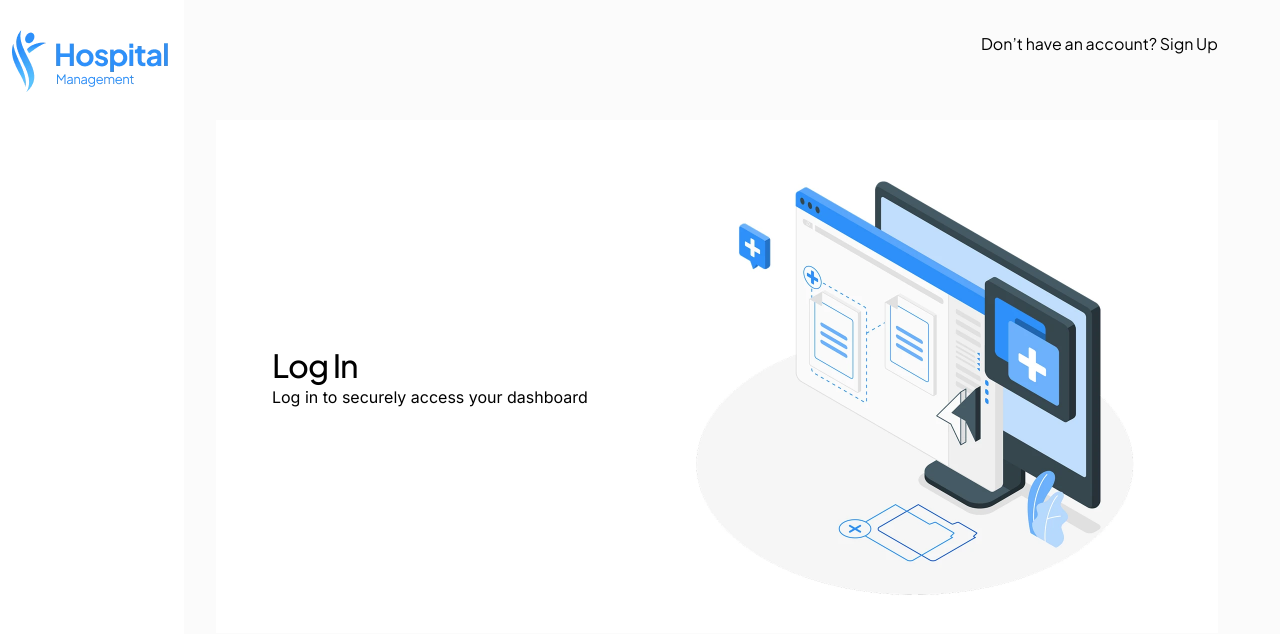
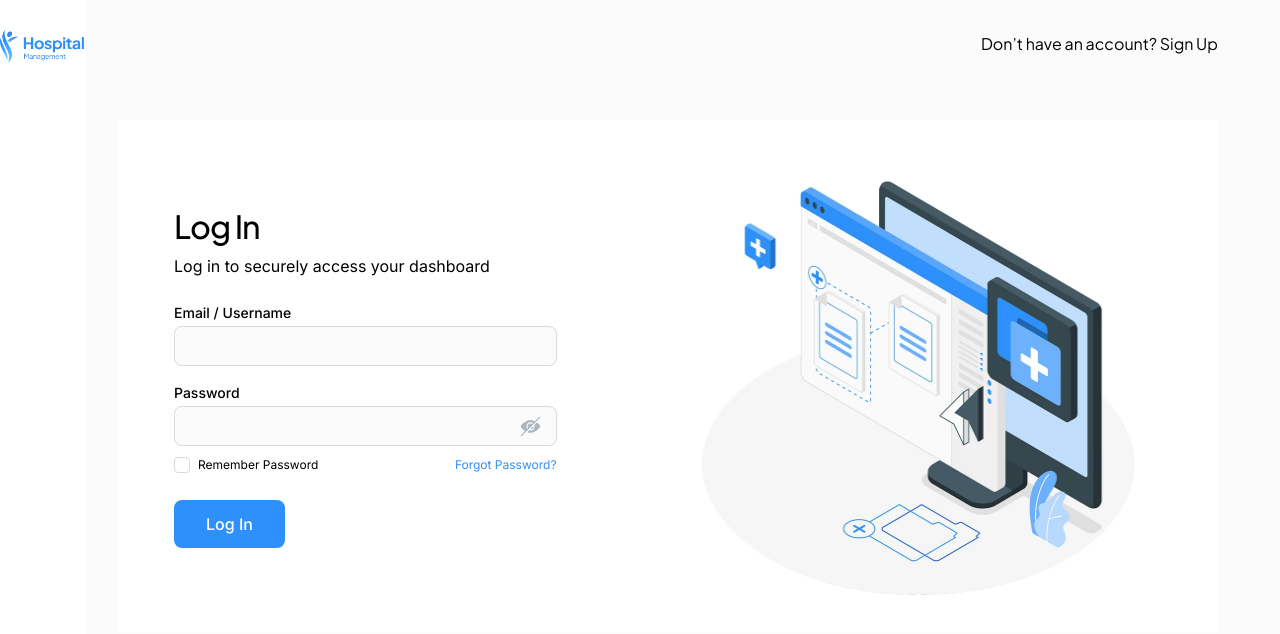
Before and after one commit to arakash-developer/Hospital-Management-System, a React (Vite) app: page / in a window 1280 px wide. Shown: the top 634 px of the page. Built offline with nearby package versions, Linux system fonts and the light colour scheme.

Commit message:
refactor: enhance Login component with new input fields, password visibility toggle, and improved layout

```diff
--- a/src/component/login/Login.tsx
+++ b/src/component/login/Login.tsx
@@ -1,11 +1,101 @@
+import EyeIcon from "@/assets/EyeIcon";
+import Hiddeneye from "@/assets/Hiddeneye";
 import LoginImg from "@public/login.webp";
-import React from "react";
+import { Checkbox, Input, notification } from "antd";
+import React, { useState } from "react";
+import { Link, useNavigate } from "react-router";
+import { ScaleLoader } from "react-spinners";
+
 const Login: React.FC = () => {
+  const [api, contextHolder] = notification.useNotification();
+  const navigate = useNavigate();
+  const [email, setEmail] = useState("");
+  const [password, setPassword] = useState("");
+  const [eyeon, seteyeon] = useState(false);
+  const [checked, setChecked] = useState(false);
+  const [loading, setLoading] = useState(false);
+  const handleTogglePassword = () => {
+    seteyeon(!eyeon);
+  };
+  const handleRemember = () => {
+    setChecked(!checked);
+  };
+  const handleLogin = async () => {
+    console.log("Okk");
+  };
+
   return (
-    <div className="bg-[var(--white)] py-6 pl-5 md:pl-[56px] xl:pr-6 flex  flex-col justify-center items-center md:flex-row md:justify-between">
-      <div className="">
+    <div className="max-w-[1100px] bg-[var(--white)] py-6 pl-5 md:pl-[56px] xl:pr-6 flex flex-col xl:gap-[80px] justify-center items-center md:flex-row md:justify-between">
+      <div className="w-[387px]">
         <h1 className="h1_pageTitle">Log In</h1>
-        <p className="body_textRegular">Log in to securely access your dashboard</p>
+        <p className="body_textRegular mt-2 mb-6">
+          Log in to securely access your dashboard
+        </p>
+        <div className="flex flex-col gap-y-[2px]">
+          <label htmlFor="email" className="inputField_tableHeader">
+            Email / Username
+          </label>
+          <Input
+            type="email"
+            value={email}
+            onChange={(e) => setEmail(e.target.value)}
+            className="custom-black-input focus:text-[var(--text-normal)] font-normal text-sm leading-[171%] w-full h-[40px] border-[1.4px] border-[var(--field_stroke_color)] rounded-[8px] placeholder:text-[#919191] placeholder:text-sm placeholder:not-italic placeholder:font-normal placeholder:leading-[normal] py-3 px-4 bg-[var(--background)] "
+          />
+        </div>
+        <div
+          className="mt-4
+         flex flex-col gap-y-[2px]"
+        >
+          <label htmlFor="email" className="inputField_tableHeader">
+            Password
+          </label>
+          <div className="relative">
+            <Input
+              id="password"
+              type={eyeon ? "text" : "password"}
+              value={password}
+              onChange={(e) => setPassword(e.target.value)}
+              className="custom-black-input focus:text-[var(--text-normal)] font-normal text-sm leading-[171%] border-[var(--field_stroke_color)] w-full h-[40px] border-[1.4px] rounded-[8px] placeholder:text-[#919191] placeholder:text-sm placeholder:not-italic placeholder:font-normal placeholder:leading-[normal] py-3 px-4 bg-[var(--background)] "
+            />
+            <div
+              onClick={handleTogglePassword}
+              className="absolute right-[16px] top-1/2 -translate-y-1/2 cursor-pointer"
+            >
+              {eyeon ? <EyeIcon /> : <Hiddeneye />}
+            </div>
+          </div>
+        </div>
+        <div className="mt-2 mb-6">
+          <div className="w-full flex justify-between items-center">
+            <div
+              onClick={handleRemember}
+              className="flex items-center gap-2 cursor-pointer"
+            >
+              <div className="flex items-center">
+                <Checkbox
+                  checked={checked}
+                  className="custom-red-checkbox"
+                ></Checkbox>
+              </div>
+
+              <p className="caption_meta">Remember Password</p>
+            </div>
+            <Link to="/forget" className="caption_metaRightPrimary">
+              Forgot Password?
+            </Link>
+          </div>
+        </div>
+        <button
+          type="submit"
+          onClick={handleLogin}
+          className="button_cta py-3 px-8 bg-[var(--primary)] rounded-[8px] cursor-pointer"
+        >
+          {loading ? (
+            <ScaleLoader height="15px" width="2px" color="#fff" />
+          ) : (
+            "Log In "
+          )}
+        </button>
       </div>
       <div className="img_field xl:w-[564px] xl:h-[465px] overflow-hidden scale-[0.5] xl:scale-100">
         <img className="w-full h-full " src={LoginImg} alt={"Login Image"} />
--- a/src/index.css
+++ b/src/index.css
@@ -21,6 +21,7 @@ body {
   --primary: #2e90fa;
   --text_primary: #1e1e1e;
   --text_secondary: #6c757d;
+  --field_stroke_color:#CED4DA;
 }
 /* Base Typography */
 .h1_pageTitle {
```
